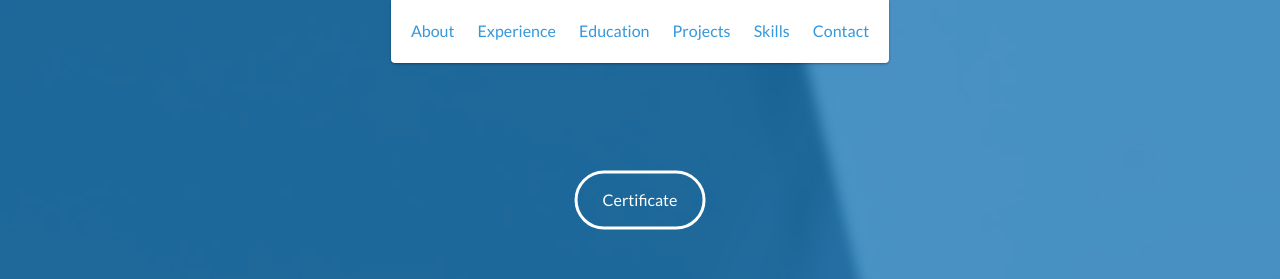
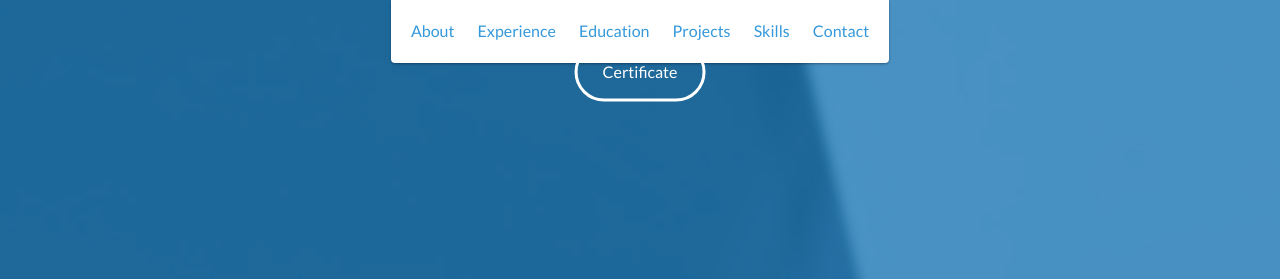
Before and after one commit to DBSetyawan/portfolio, a website: page index.html in a window 1280 px wide. Shown: the top 279 px of the page. Drawn offline with nearby package versions, Linux system fonts and the light colour scheme.

Commit message:
latest move position

```diff
--- a/index.html
+++ b/index.html
@@ -53,7 +53,7 @@
             <a href="https://drive.google.com/open?id=13vT9V6jTPMdDmyKuj5ps-KIn8Lhfe5F5" target="_blank" class="btn-rounded-white">Preview Resume</a>
             <br/>
         </div>
-        <a style="position: absolute;z-index: 10;top: 25%;left: 50%;transform: translate(-50%, -50%);text-align: center" href="https://drive.google.com/open?id=1MSIvqJnEgI1SIwMqUSi8V9rd4v2C94hE" target="_blank" class="btn-rounded-white"> Certificate</a>
+        <a style="position: absolute;z-index: 10;top: 9%;left: 50%;transform: translate(-50%, -50%);text-align: center" href="https://drive.google.com/open?id=1MSIvqJnEgI1SIwMqUSi8V9rd4v2C94hE" target="_blank" class="btn-rounded-white"> Certificate</a>
         <div id="lead-overlay"></div>
 
         <div id="lead-down">
```
